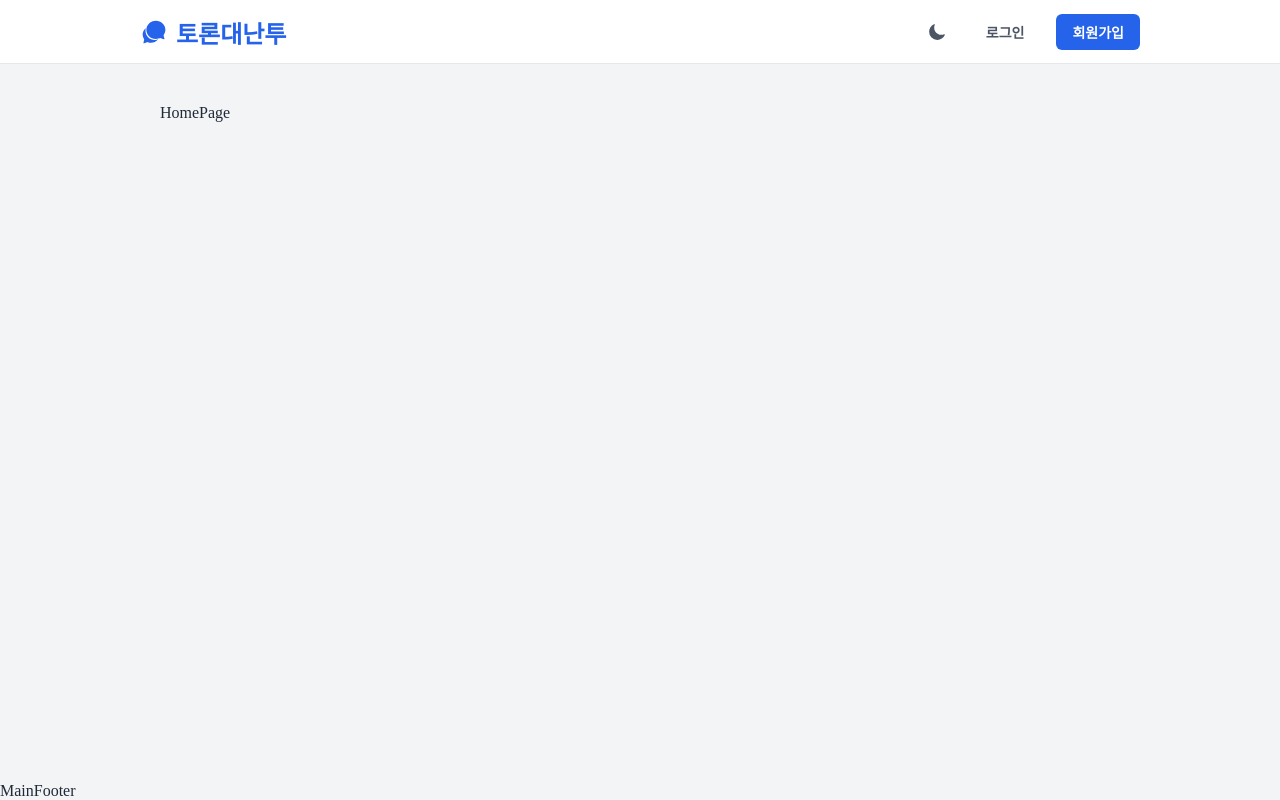
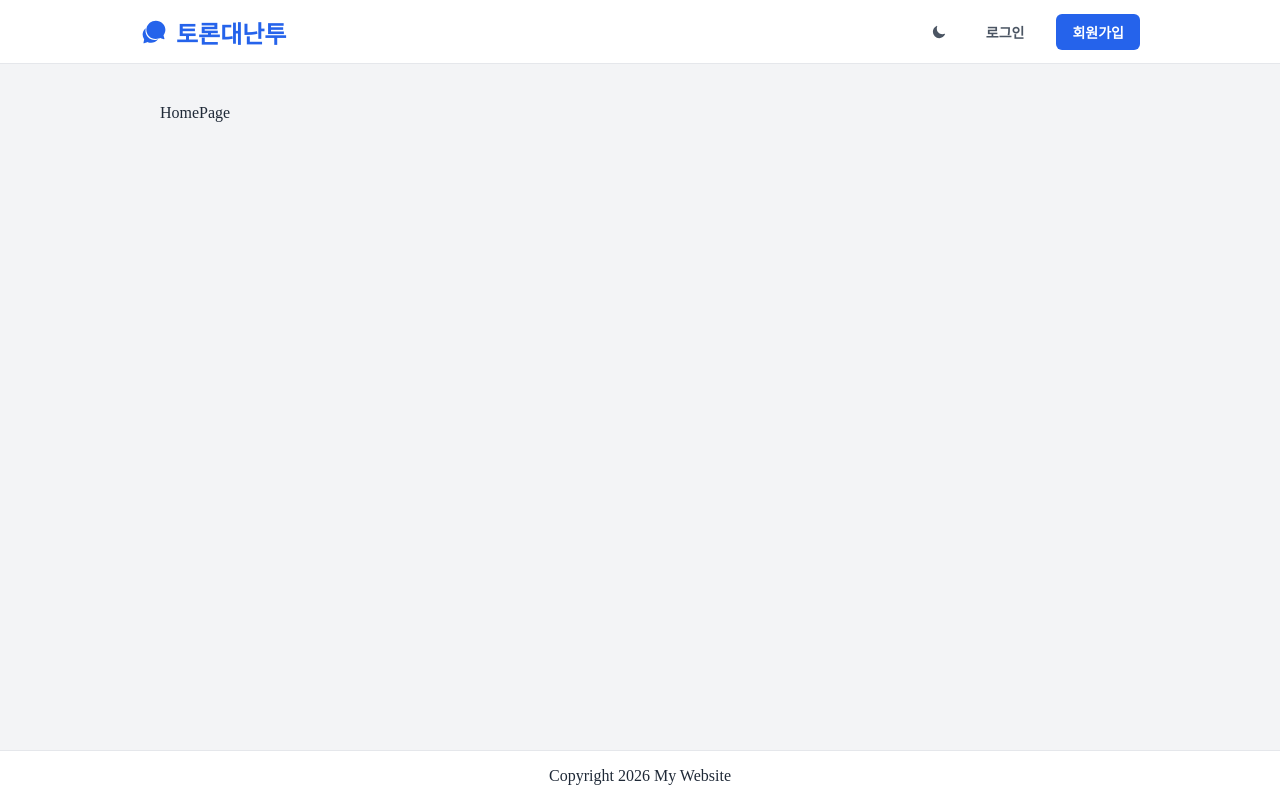
Before and after one commit to ybm4078/lecture-forum-frontend, a React (Vite) app: page / in a window 1280 px wide. Built offline with nearby package versions, Linux system fonts and the light colour scheme.

Commit message:
푸터 추가

```diff
--- a/src/components/common/button/Button.tsx
+++ b/src/components/common/button/Button.tsx
@@ -4,11 +4,18 @@ import type { ButtonHTMLAttributes, ElementType, ReactNode } from "react";
 export type ButtonColorType = "primary" | "secondary" | "success" | "warning" | "info" | "error";
 export type ButtonVariantType = "contained" | "text" | "icon";
 
-
+// styled-components의 힘을 빌어서 만드는 모양 잡힌 컴포넌트는
+// 우리가 정한 속성을 받을 땐 무조건 $ 를 붙여줘야 함
+// $을 붙이지 않은 속성은 (type, className, onClick 같은) 기본 Props라고 생각하고
+// $를 붙인건 스타일에서 사용할 수 있는 속성이구나 라고 구분 짓기 때문
 const StyledButton = styled.button<{ $color: ButtonColorType; $variant: ButtonVariantType }>`
     // 사용하는 곳에서 속성(color)으로 전당된 값은 props.$color 에 존재
     // 실제로 사용해야 되는 색상코드는 props.theme.color에 있음 primary,secondary 같은 프로퍼티의 값으로서 존재
     background-color: ${props => (props.$variant === "contained" ? props.theme.color[props.$color] : "transparent")};
+    display: flex;
+    align-items: center;
+    justify-content: center;
+    aspect-ratio: ${props => (props.$variant === "icon" ? "1" : "auto")};
     font-size: 14px;
     font-weight: 600;
     color: ${props => (props.$variant === "contained" ? "#FFFFFF" : props.theme.color[props.$color])};
@@ -28,7 +35,7 @@ interface Props extends ButtonHTMLAttributes<HTMLButtonElement> {
     variant: ButtonVariantType;
     as?: ElementType;
     to?: string;
-};
+}
 
 // 우리가 만드는 이 Button 이라는 이름의 컴포넌트는
 // button 태그처럼 사용하되 모양이 무리가 원하는대로 나오고 color 속성도 받아들여주길
--- a/src/components/layout/MainFooter.tsx
+++ b/src/components/layout/MainFooter.tsx
@@ -1,8 +1,20 @@
+import styled from "styled-components";
+
+const FooterContainer = styled.footer`
+    background-color: ${props => props.theme.color.background.paper};
+    border-top: 1px solid ${props => props.theme.color.divider};
+    height: 50px;
+    display: flex;
+    justify-content: center;
+    align-items: center;
+`;
+
 function MainFooter() {
     return (
-        <>
-            <div>MainFooter</div>
-        </>
+        <FooterContainer>
+            <p>Copyright 2026 My Website</p>
+        </FooterContainer>
     );
 }
+
 export default MainFooter;
--- a/src/components/layout/MainHeader.tsx
+++ b/src/components/layout/MainHeader.tsx
@@ -36,13 +36,6 @@ const NavGroup = styled.nav`
     gap: 16px;
 `;
 
-const Icon = styled.div`
-    display: flex;
-    align-items: center;
-    justify-content: center;
-    font-size: 18px;
-`;
-
 function MainHeader() {
     return (
         <HeaderContainer>
@@ -56,7 +49,7 @@ function MainHeader() {
                         color={"secondary"}
                         variant={"icon"}
                         onClick={() => console.log("테마변경")}>
-                        <Icon><IoMoon/></Icon>
+                        <IoMoon/>
                     </Button>
                     <Button as={Link} to={"/auth/signin"} color={"secondary"} variant={"text"}>
                         로그인
```
